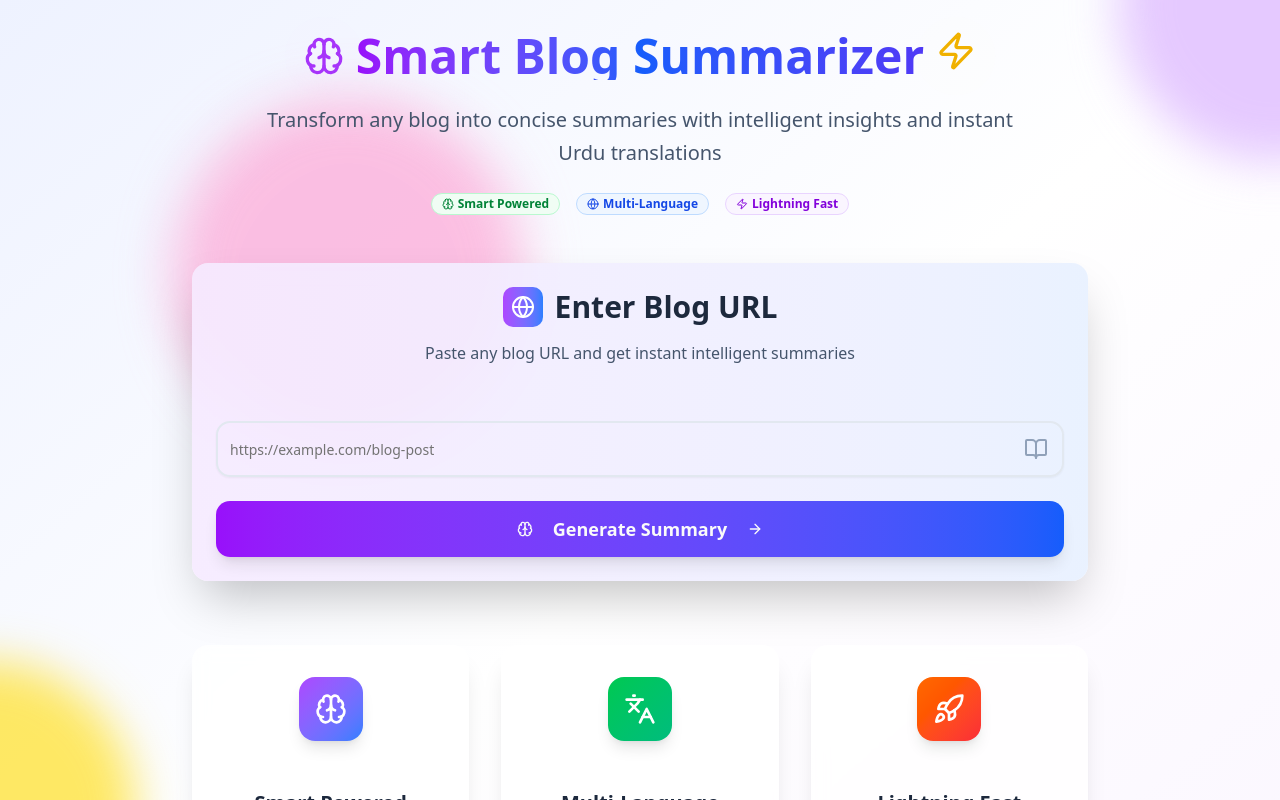
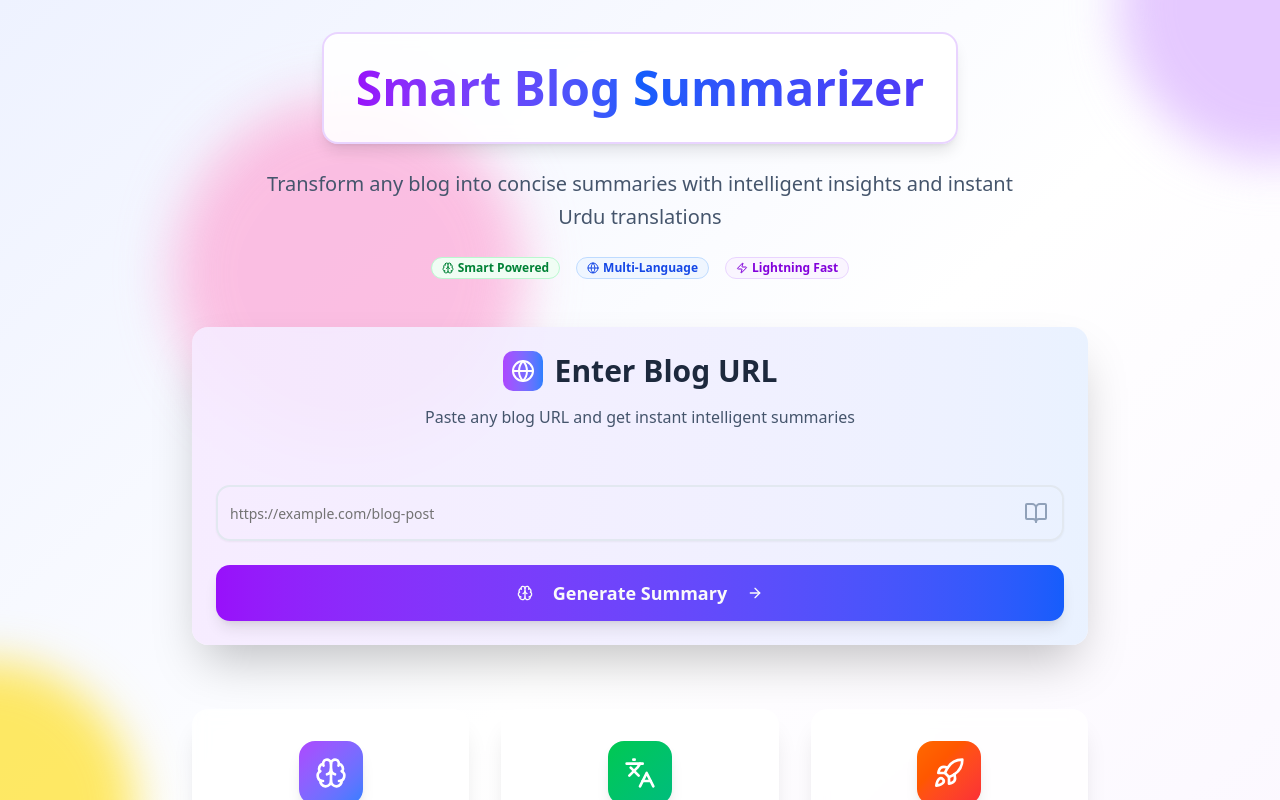
Before and after one commit to wajahat7777/Nexium_Wajahat_Assignment2, a Next.js app in the folder frontend/: page / in a window 1280 px wide. Shown: the top 800 px of the page. Built offline with nearby package versions, Linux system fonts and the light colour scheme.

Commit message:
add title box styling and remove side icons

```diff
--- a/frontend/app/page.tsx
+++ b/frontend/app/page.tsx
@@ -118,17 +118,11 @@ export default function Home() {
       <div className="relative z-10 container mx-auto px-4 py-8">
         {/* Header Section */}
         <div className="text-center mb-12">
-          <div className="flex items-center justify-center gap-3 mb-6">
-            <div className="relative">
-              <Brain className="h-10 w-10 text-purple-600 animate-pulse" />
-              <div className="absolute inset-0 bg-purple-600 rounded-full opacity-20 animate-ping"></div>
-            </div>
-            <h1 className="text-5xl font-bold bg-gradient-to-r from-purple-600 via-blue-600 to-indigo-600 bg-clip-text text-transparent">
-              Smart Blog Summarizer
-            </h1>
-            <div className="relative">
-              <Zap className="h-10 w-10 text-yellow-500 animate-bounce" />
-              <div className="absolute inset-0 bg-yellow-500 rounded-full opacity-20 animate-ping animation-delay-1000"></div>
+          <div className="flex items-center justify-center mb-6">
+            <div className="bg-white/90 dark:bg-slate-800/90 backdrop-blur-sm border-2 border-purple-200 dark:border-purple-700 rounded-2xl px-8 py-6 shadow-lg">
+              <h1 className="text-5xl font-bold bg-gradient-to-r from-purple-600 via-blue-600 to-indigo-600 bg-clip-text text-transparent leading-tight">
+                Smart Blog Summarizer
+              </h1>
             </div>
           </div>
           <p className="text-xl text-slate-600 dark:text-slate-300 max-w-3xl mx-auto leading-relaxed">
```
